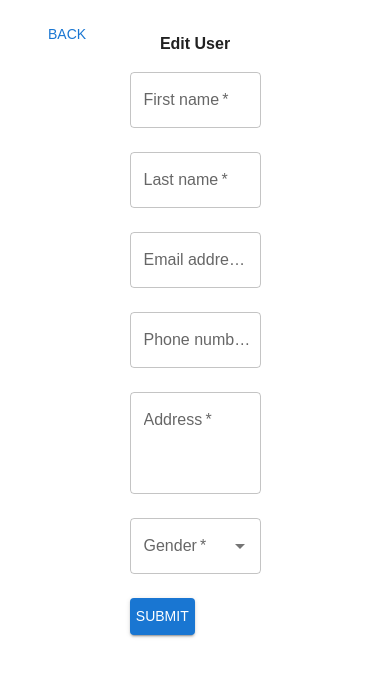
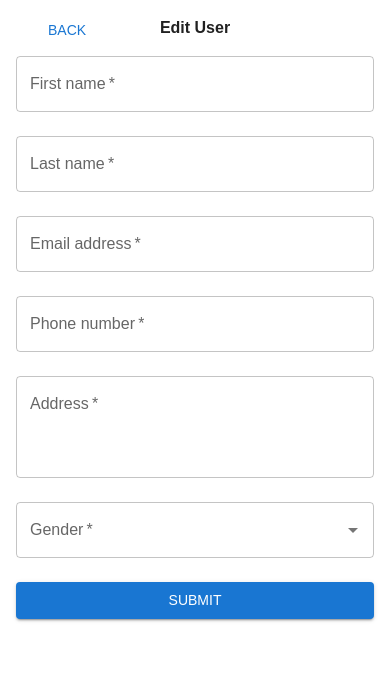
Before and after one commit to mharsh911/manage-users-ui, a React (Vite) app: page /edit-user/1 in a window 390 px wide. Shown: the top 676 px of the page. Built offline with nearby package versions, Linux system fonts and the light colour scheme; no server answers; some icons are missing.

Commit message:
making responsive design

```diff
--- a/src/App.tsx
+++ b/src/App.tsx
@@ -7,12 +7,12 @@ function App() {
   return (
     <Box
       sx={{
-        px: 8,
-        py: 4,
+        px: { xs: 2, sm: 4, md: 8 },
+        py: { xs: 2, sm: 4 },
         width: "100%",
         height: "100vh",
         boxSizing: "border-box",
-        overflow: "hidden",
+        overflow: "auto",
       }}
     >
       {element}
--- a/src/components/BackButton.tsx
+++ b/src/components/BackButton.tsx
@@ -13,7 +13,7 @@ const BackButton: React.FC<IBackButtonProps> = ({ onClick, text = "Back" }) => {
       onClick={onClick || (() => window.history.back())}
       sx={{
         position: "absolute",
-        top: 16,
+        top: 12,
         left: 16,
         zIndex: 1000,
       }}
--- a/src/home/ListUsers.tsx
+++ b/src/home/ListUsers.tsx
@@ -6,7 +6,7 @@ import {
   type GridRowId,
 } from "@mui/x-data-grid";
 import axios from "axios";
-import { Box, IconButton } from "@mui/material";
+import { Box, IconButton, useMediaQuery, useTheme } from "@mui/material";
 import { Delete, Edit } from "@mui/icons-material";
 import { useNavigate } from "react-router-dom";
 
@@ -28,6 +28,8 @@ export default function UserList() {
   const [loading, setLoading] = useState(false);
   const [rowCount, setRowCount] = useState(0);
   const navigate = useNavigate();
+  const theme = useTheme();
+  const isMobile = useMediaQuery(theme.breakpoints.down("sm"));
 
   const [paginationModel, setPaginationModel] = useState<GridPaginationModel>({
     page: 0,
@@ -67,31 +69,26 @@ export default function UserList() {
     fetchUsers(paginationModel.page, paginationModel.pageSize);
   }, [paginationModel]);
 
-  const columns: GridColDef[] = [
-    { field: "index", headerName: "ID", width: 70 },
+  useEffect(() => {
+    setPaginationModel((prev) => ({
+      ...prev,
+      pageSize: isMobile ? 10 : 5,
+    }));
+  }, [isMobile]);
+
+  const getColumns = () => {
+    const commonColumns: GridColDef[] = [
+      { field: "index", headerName: "ID", width: 60 },
       { field: "firstName", headerName: "Name", flex: 1 },
-    { field: "lastName", headerName: "Name", flex: 1 },
-    { field: "email", headerName: "Email Address", flex: 1 },
-    { field: "address", headerName: "Address", flex: 1 },
-    { field: "phoneNumber", headerName: "Phone Number", flex: 1 },
       {
         field: "actions",
-      headerName: "",
+        headerName: "Actions",
         flex: 1,
         align: "center",
         renderCell: (params) => {
           const { id } = params;
           return (
-          <Box
-            sx={{
-              display: "flex",
-              flexDirection: "row",
-              columnGap: 1,
-              height: 1,
-              justifyContent: "center",
-              alignItems: "center",
-            }}
-          >
+            <Box sx={{ display: "flex", gap: 1, justifyContent: "center" }}>
               <IconButton onClick={() => handleEditUser(id)}>
                 <Edit fontSize="small" />
               </IconButton>
@@ -104,17 +101,32 @@ export default function UserList() {
       },
     ];
 
+    const fullColumns: GridColDef[] = [
+      ...commonColumns.slice(0, 2), // index + firstName
+      { field: "lastName", headerName: "Last Name", flex: 1 },
+      { field: "email", headerName: "Email", flex: 1 },
+      { field: "address", headerName: "Address", flex: 1 },
+      { field: "phoneNumber", headerName: "Phone", flex: 1 },
+      ...commonColumns.slice(2), // actions
+    ];
+
+    const columns = isMobile ? commonColumns : fullColumns;
+
+    return columns;
+  };
+
   return (
     <div style={{ width: "100%" }}>
       <DataGrid<IExtendedUser>
         rows={users}
-        columns={columns}
+        columns={getColumns()}
         rowCount={rowCount}
         loading={loading}
         paginationMode="server"
         paginationModel={paginationModel}
         onPaginationModelChange={setPaginationModel}
         pageSizeOptions={[5, 10, 20]}
+        initialState={{}}
         disableRowSelectionOnClick
       />
     </div>
--- a/src/users/AddUser.tsx
+++ b/src/users/AddUser.tsx
@@ -9,7 +9,7 @@ export const AddUser: FC<{}> = () => {
       sx={{
         display: "flex",
         flexDirection: "column",
-        rowGap: 2,
+        rowGap: 1,
         width: 1,
         height: 1,
         alignItems: "center",
--- a/src/users/DynamicUserForm.tsx
+++ b/src/users/DynamicUserForm.tsx
@@ -91,8 +91,24 @@ const DynamicUserForm: React.FC<IDynamicUserFormProps> = (props) => {
   }, [user]);
 
   return (
-    <form onSubmit={handleSubmit} style={{ width: "50%" }}>
-      <Box display="flex" flexDirection="column" gap={3} width="100%">
+    <Box
+      component="form"
+      onSubmit={handleSubmit}
+      sx={{
+        width: { xs: "100%", sm: "80%", md: "60%" },
+        mx: "auto",
+        display: "flex",
+        flexDirection: "column",
+        gap: 3,
+      }}
+    >
+      <Box
+        display="flex"
+        flexDirection="column"
+        gap={3}
+        width="100%"
+        sx={{ flexDirection: { xs: "column", md: "row" } }}
+      >
         {formConfig.map((field: IUserFormSchema) => {
           const Component = field.componet;
           const { type } = field;
@@ -118,12 +134,12 @@ const DynamicUserForm: React.FC<IDynamicUserFormProps> = (props) => {
             />
           );
         })}
-        <div
-          style={{
+        <Box
+          sx={{
             display: "flex",
-            flexDirection: "row",
-            columnGap: 3,
-            width: "50%",
+            flexDirection: { xs: "column", sm: "row" },
+            gap: 2,
+            width: "100%",
           }}
         >
           <Button
@@ -146,9 +162,9 @@ const DynamicUserForm: React.FC<IDynamicUserFormProps> = (props) => {
               Clear
             </Button>
           )}
-        </div>
+        </Box>
       </Box>
-    </form>
+    </Box>
   );
 };
 
```
Lines whose indentation alone changed are shown as unchanged.
